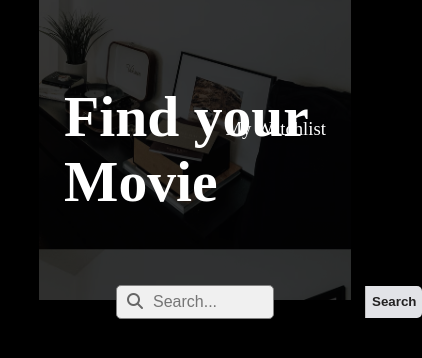
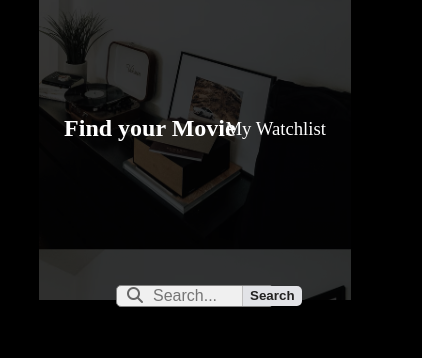
Before and after one commit to lavather/Movie-Picker, a plain HTML site: page index.html in a window 390 px wide. Shown: the whole page, 422 px wide, since content can reach past the window. Drawn offline with Linux system fonts and the light colour scheme.

Commit message:
Update style.css
adding media css for phones

```diff
--- a/style.css
+++ b/style.css
@@ -27,12 +27,8 @@ h1{
   font-size:3.6em;
 }
 
-h2, .no-margin-top{
+h2{
   margin:0 0 24px 0 !important;
-}
-
-.no-margin-top{
-  font-size:21px;
 }
 
 h3{
@@ -41,7 +37,6 @@ h3{
   right:15%;
   font-weight:normal;
   transition: all 0.3s;
-
 }
 
 h3:hover{
@@ -192,7 +187,27 @@ button{
 }
 
 @media only screen and (max-width: 768px) {
-  /* Your CSS styles for phone users */
+  h1{
+    font-size:1.5em;
+    position:absolute;
+    top:33%;
+  }
+  .search-button {
+    line-height: 18px; /* Adjusted line-height */
+    position:absolute;
+    left:80%;
+    width:60px;
+  }
+  .search-field {
+
+  }
+
+  .search-bar {
+
+    height: 20px; /* Adjust the height as needed */
+
+  }
+
 }
 
 
```
